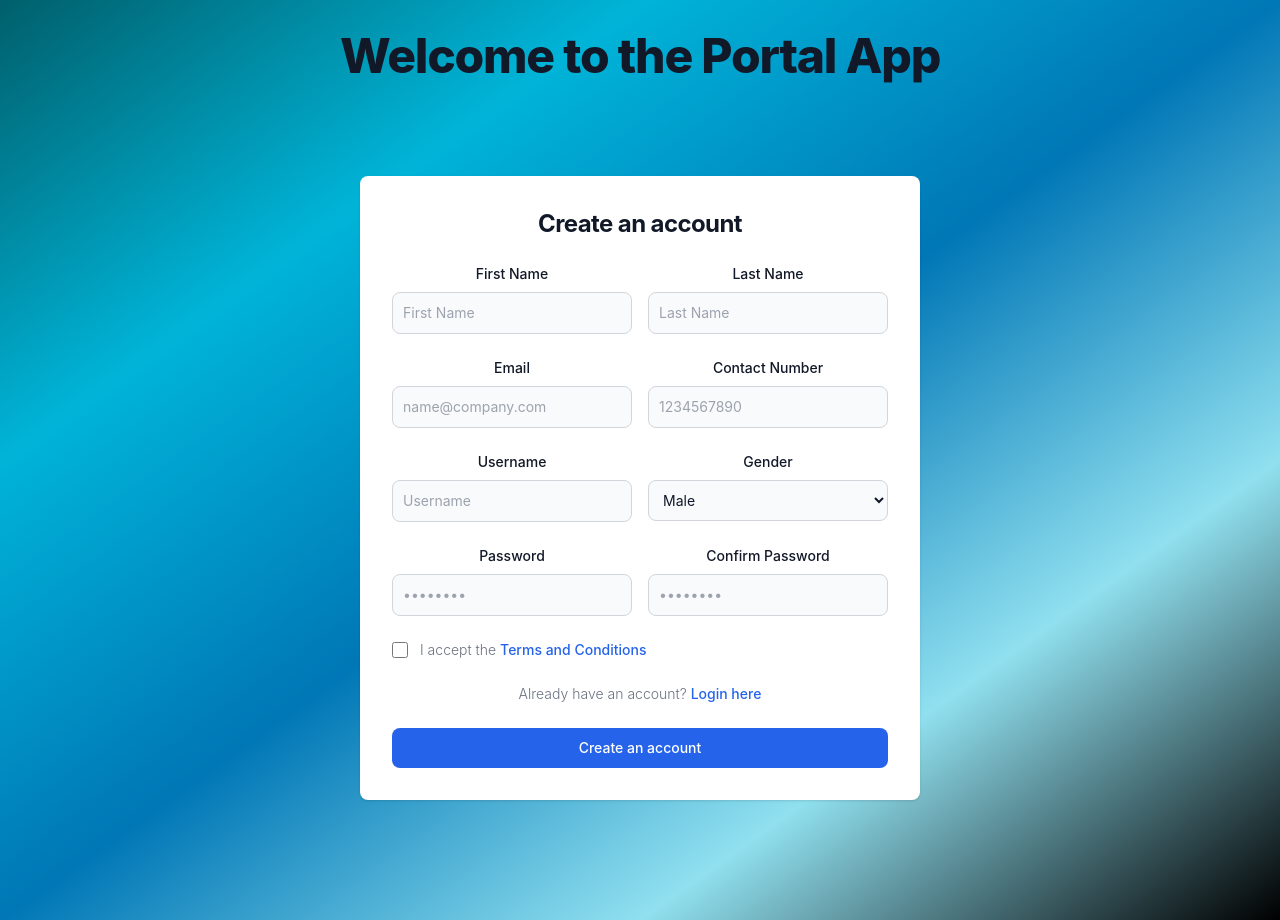
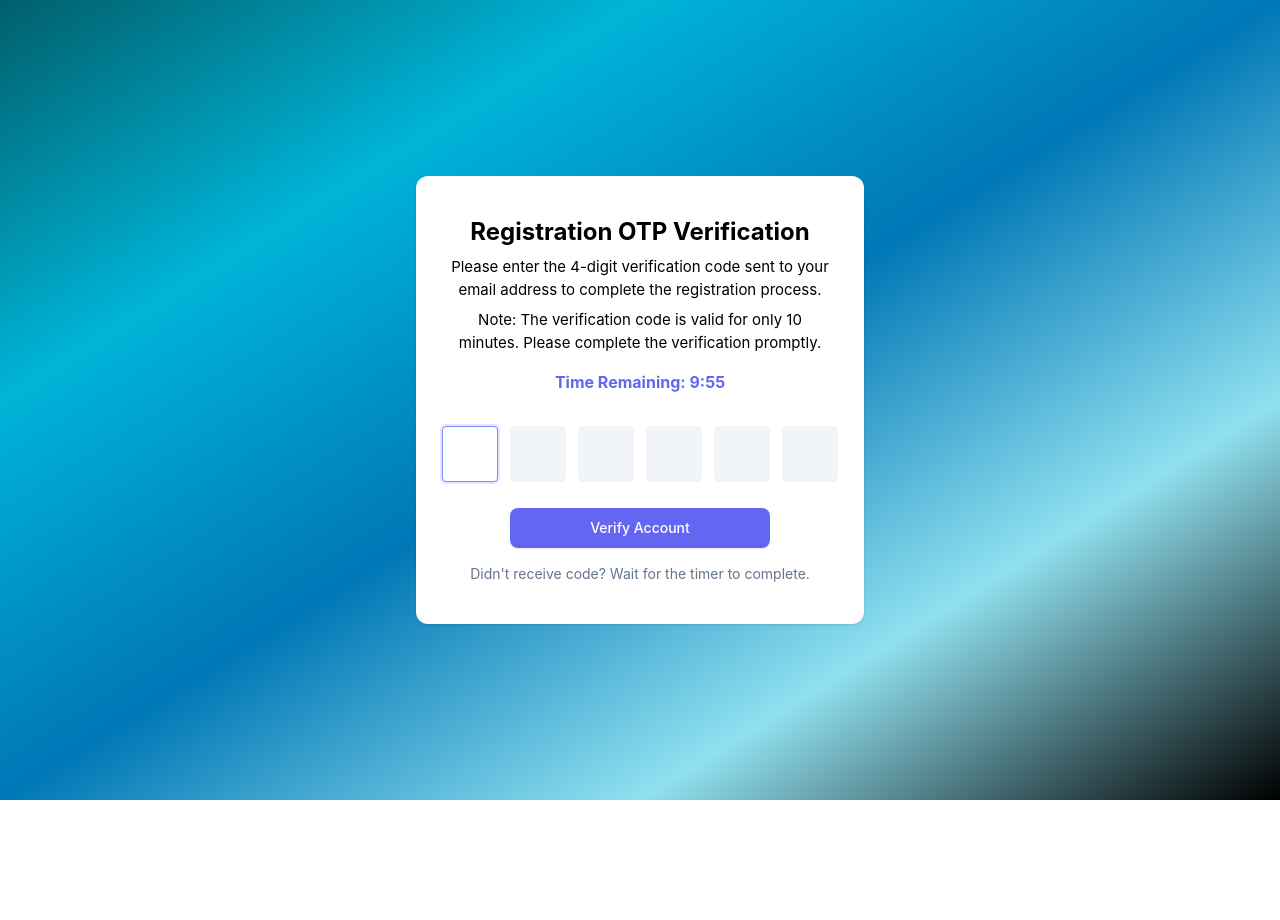
Before and after one commit to premdarji1903/portal-front-end, a React (Vite) app: page /otp in a window 1280 px wide. After the commit the page ends 800 px from the top, so only its background shows below. Built offline with nearby package versions, Linux system fonts and the light colour scheme.

Commit message:
Add otp-verify-page

```diff
--- a/package.json
+++ b/package.json
@@ -15,6 +15,7 @@
     "postcss": "^8.5.1",
     "react": "^18.3.1",
     "react-dom": "^18.3.1",
+    "react-router-dom": "^7.1.3",
     "tailwindcss": "^3.4.17"
   },
   "devDependencies": {
--- a/src/App.tsx
+++ b/src/App.tsx
@@ -1,16 +1,16 @@
-import { useState } from 'react'
-import reactLogo from './assets/react.svg'
-import viteLogo from '/vite.svg'
 import './App.css'
 import SignUp from './components/SignUp'
-
+import { BrowserRouter as Router, Routes, Route } from 'react-router-dom';
+import OTPVerification from './components/OTPVerification'
 function App() {
-  const [count, setCount] = useState(0)
 
   return (
-    <>
-      <SignUp />
-    </>
+    <Router>
+      <Routes>
+        <Route path="/" element={<SignUp />} />
+        <Route path="/otp" element={<OTPVerification />} />
+      </Routes>
+    </Router>
   )
 }
 
--- /dev/null
+++ b/src/components/OTPVerification.tsx
@@ -0,0 +1,217 @@
+import React, { useState, useRef, useEffect } from 'react';
+import axios from 'axios';
+import Modal from './Model';
+import { useNavigate } from 'react-router-dom';
+
+interface OTPVerificationProps {
+    userId?: string;
+}
+
+const OTPVerification: React.FC<OTPVerificationProps> = () => {
+    const [otp, setOtp] = useState<string[]>(['', '', '', '', '', '']);
+    const [focusedIndex, setFocusedIndex] = useState<number>(0);
+    const [modalMessage, setModalMessage] = useState<string>('');
+    const [showModal, setShowModal] = useState<boolean>(false);
+    const [timeLeft, setTimeLeft] = useState<number>(600); // Timer in seconds (10 minutes)
+    const [resendVisible, setResendVisible] = useState<boolean>(false);
+    const [loading, setLoading] = useState<boolean>(false);
+
+    const navigate = useNavigate();
+    const inputRefs: any = useRef<HTMLInputElement[]>([]);
+
+    const userId = localStorage.getItem('user') ? JSON.parse(localStorage.getItem('user') || '{}').userId : '';
+
+    // Timer logic
+    useEffect(() => {
+        if (timeLeft > 0) {
+            const timer = setInterval(() => {
+                setTimeLeft((prevTime) => prevTime - 1);
+            }, 1000);
+            return () => clearInterval(timer); // Cleanup on unmount
+        } else {
+            setResendVisible(true); // Show "Resend" button when timer ends
+        }
+    }, [timeLeft]);
+
+    const formatTime = (seconds: number): string => {
+        const minutes = Math.floor(seconds / 60);
+        const remainingSeconds = seconds % 60;
+        return `${minutes}:${remainingSeconds < 10 ? '0' : ''}${remainingSeconds}`;
+    };
+
+    const handleResend = async () => {
+        setTimeLeft(600); // Reset timer
+        setResendVisible(false); // Hide Resend button during countdown
+
+        try {
+            const response = await axios.post(
+                'http://127.0.0.1:4000/api/resend-otp',
+                { userId },
+                { headers: { 'Content-Type': 'application/json' } }
+            );
+
+            setModalMessage('A new OTP has been sent to your email.');
+            setShowModal(true);
+        } catch (error: any) {
+            setModalMessage(`Failed to resend OTP. Please try again.\n${error.message || error}`);
+            setShowModal(true);
+        }
+    };
+
+    const handleInput = (e: React.ChangeEvent<HTMLInputElement>, index: number): void => {
+        const value = e.target.value;
+
+        if (/^[0-9]{1}$/.test(value) || value === '') {
+            const newOtp = [...otp];
+            newOtp[index] = value;
+            setOtp(newOtp);
+
+            if (value && index < otp.length - 1) {
+                inputRefs.current[index + 1]?.focus(); // Move focus to the next input
+            }
+        }
+    };
+
+    const handleKeyDown = (e: React.KeyboardEvent<HTMLInputElement>, index: number): void => {
+        if (e.key === 'Backspace' && otp[index] === '' && index > 0) {
+            inputRefs.current[index - 1]?.focus(); // Move focus to the previous input if backspace
+        }
+    };
+
+    const handleFocus = (index: number): void => {
+        setFocusedIndex(index);
+    };
+
+    const handlePaste = (e: React.ClipboardEvent<HTMLInputElement>): void => {
+        e.preventDefault();
+        const pastedData = e.clipboardData.getData('text');
+        if (/^\d{4}$/.test(pastedData)) {
+            setOtp(pastedData.split(''));
+            inputRefs.current[3]?.focus();
+        }
+    };
+
+    const closeModal = (): void => {
+        setShowModal(false); // Close modal
+    };
+
+    const handleSubmit = async (e: React.FormEvent): Promise<void> => {
+        e.preventDefault();
+        const otpCode = otp.join('');
+        if (!otpCode || otpCode.length < 4 || !userId) {
+            setModalMessage('Please enter the complete OTP.');
+            setShowModal(true);
+            return;
+        }
+
+        const query = `
+      mutation MyMutation {
+        AUTH_SVC_AUTH_SVC_otpVerify(input: {id: "${userId}", otp: ${parseInt(otpCode, 10)}}) {
+          error
+          message
+          status
+        }
+      }
+    `;
+
+        setLoading(true);
+        try {
+            const response = await axios.post(
+                'http://127.0.0.1:4000/api',
+                { query },
+                { headers: { 'Content-Type': 'application/json' } }
+            );
+
+            const data = response.data.data.AUTH_SVC_AUTH_SVC_otpVerify;
+
+            if (response.data.errors?.length) {
+                const errorMessages = response.data.errors.map((error: any) => error.message);
+                setModalMessage(`Verification failed:\n${errorMessages.join('\n')}`);
+                setShowModal(true);
+                return;
+            }
+
+            if (data.status === 200) {
+                setModalMessage('OTP verified successfully!');
+                setShowModal(true);
+                setTimeout(() => {
+                    navigate('/'); // Redirect after successful OTP verification
+                }, 2000);
+            } else {
+                setModalMessage(`${data.message}`);
+                setShowModal(true);
+            }
+        } catch (error: any) {
+            setModalMessage(`An error occurred, please try again.\n${error.message || error}`);
+            setShowModal(true);
+        } finally {
+            setLoading(false);
+        }
+    };
+
+    return (
+        <div className="max-w-md mx-auto text-center bg-white px-4 sm:px-8 py-10 rounded-xl shadow">
+            <header className="mb-8">
+                <h1 className="text-2xl font-bold mb-2 text-black">Registration OTP Verification</h1>
+                <p className="text-[15px] text-black">
+                    Please enter the 4-digit verification code sent to your email address to complete the registration process.
+                </p>
+                <p className="text-[15px] text-black mt-2">
+                    Note: The verification code is valid for only 10 minutes. Please complete the verification promptly.
+                </p>
+                <p className="text-indigo-500 font-bold mt-4">Time Remaining: {formatTime(timeLeft)}</p>
+            </header>
+
+            <form id="otp-form" onSubmit={handleSubmit}>
+                <div className="flex items-center justify-center gap-3">
+                    {otp.map((digit, index) => (
+                        <input
+                            key={index}
+                            ref={(el) => (inputRefs.current[index] = el)}
+                            type="text"
+                            value={digit}
+                            onChange={(e) => handleInput(e, index)}
+                            onKeyDown={(e) => handleKeyDown(e, index)}
+                            onFocus={() => handleFocus(index)}
+                            onPaste={handlePaste}
+                            maxLength={1}
+                            className="w-14 h-14 text-center text-2xl font-extrabold text-slate-900 bg-slate-100 border border-transparent hover:border-slate-200 appearance-none rounded p-4 outline-none focus:bg-white focus:border-indigo-400 focus:ring-2 focus:ring-indigo-100"
+                            autoFocus={index === focusedIndex}
+                        />
+                    ))}
+                </div>
+                <div className="max-w-[260px] mx-auto mt-4">
+                    <button
+                        type="submit"
+                        className="w-full inline-flex justify-center whitespace-nowrap rounded-lg bg-indigo-500 px-3.5 py-2.5 text-sm font-medium text-white shadow-sm shadow-indigo-950/10 hover:bg-indigo-600 focus:outline-none focus:ring focus:ring-indigo-300 focus-visible:outline-none focus-visible:ring focus-visible:ring-indigo-300 transition-colors duration-150"
+                    >
+                        Verify Account
+                    </button>
+                </div>
+            </form>
+
+            <div className="text-sm text-slate-500 mt-4">
+                {resendVisible ? (
+                    <button
+                        onClick={handleResend}
+                        className="font-medium text-indigo-500 hover:text-indigo-600"
+                    >
+                        Resend OTP
+                    </button>
+                ) : (
+                    "Didn't receive code? Wait for the timer to complete."
+                )}
+            </div>
+
+            <Modal isOpen={showModal} message={modalMessage} onClose={closeModal} />
+
+            {loading && (
+                <div className="fixed inset-0 flex justify-center items-center bg-gray-500 bg-opacity-50">
+                    <div className="spinner"></div>
+                </div>
+            )}
+        </div>
+    );
+};
+
+export default OTPVerification;
--- a/src/components/SignUp.tsx
+++ b/src/components/SignUp.tsx
@@ -1,8 +1,9 @@
 import React, { useState } from 'react';
 import axios from 'axios';
 import Modal from './Model';
+import { useNavigate } from 'react-router-dom';
 
-const SignUp = () => {
+const SignUp: React.FC<any> = () => {
   const [formData, setFormData] = useState({
     email: '',
     passWord: '',
@@ -17,6 +18,7 @@
   const [showModal, setShowModal] = useState(false);
   const [modalMessage, setModalMessage] = useState('');
   const [loading, setLoading] = useState(false);
+  const navigate = useNavigate();
   const handleInputChange = (e) => {
     const { name, value, type, checked } = e.target;
     setFormData((prevData) => ({
@@ -81,11 +83,15 @@
         });
         setModalMessage(`Registration failed:\n${errorMessages}`);
         setShowModal(true);
-        return; // Exit early if there are errors
+        return;
       }
       if (data.status === 201) {
         setModalMessage('Registration successful');
-        setShowModal(true); // Show success modal
+        setShowModal(true);
+        setLocalStorage(data)
+        setTimeout(() => {
+          navigate('/otp'); // Replace with the route path for the OTP page
+        }, 2000);
       }
       if (data?.status == 409) {
         setModalMessage(`${data?.message}`);
@@ -102,6 +108,12 @@
   const closeModal = () => {
     setShowModal(false); // Close modal when the user clicks close
   };
+
+  const setLocalStorage = (data: any) => {
+    localStorage.setItem("user", JSON.stringify({
+      userId: data?.id
+    }));
+  }
 
   return (
     <div>
```
Also changed, not shown: 1 other file (tests, documents, lock files or other folders).
